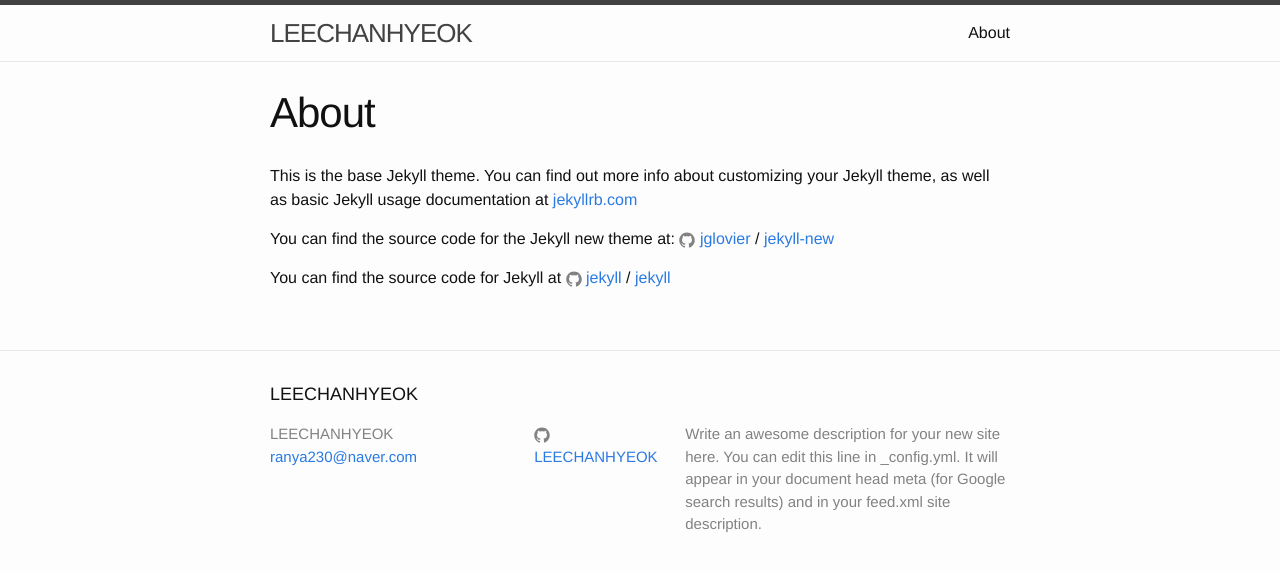
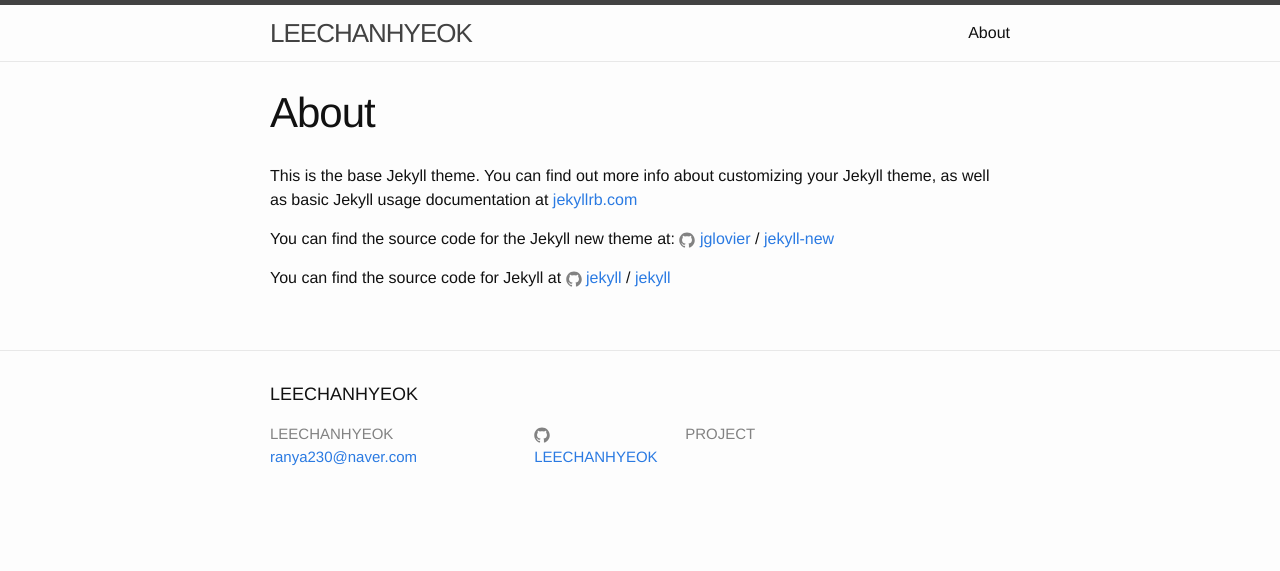
Before and after one commit to LeeChanhyeok/blog, a Jekyll site: the page built from about0.md, in a window 1280 px wide. Shown: the top 571 px of the page. Built offline with Jekyll 4.4.1, drawn with Linux system fonts in a browser that asks for light colours.

Commit message:
initialize blog

```diff
--- a/_config.yml
+++ b/_config.yml
@@ -9,9 +9,7 @@
 title: LEECHANHYEOK
 email: ranya230@naver.com
 description: > # this means to ignore newlines until "baseurl:"
-  Write an awesome description for your new site here. You can edit this
-  line in _config.yml. It will appear in your document head meta (for
-  Google search results) and in your feed.xml site description.
+ PROJECT
 baseurl: "/blog" # the subpath of your site, e.g. /blog
 url: "http://yourdomain.com" # the base hostname & protocol for your site
 instagram_username: LEECHAN14
```
Also changed, not shown: about0.md (renamed from about.md).
